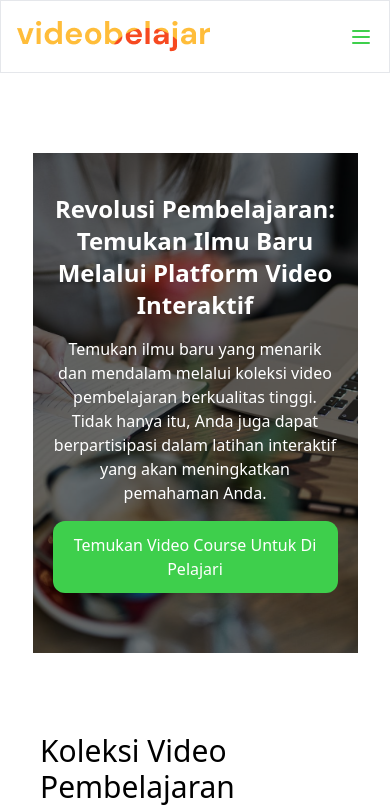
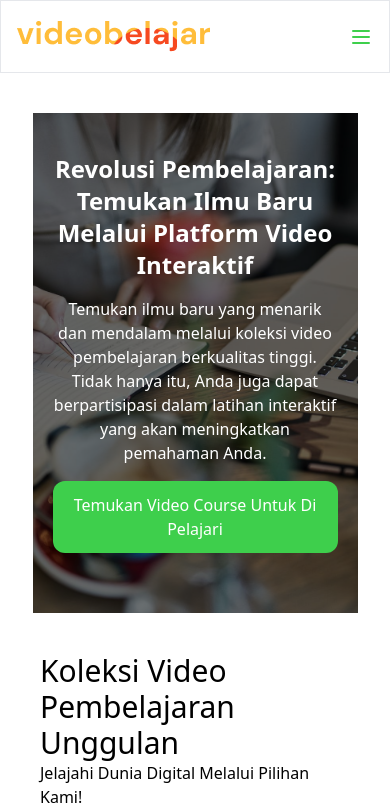
Before and after one commit to muhammadderi/video-belajar, a React (Vite) app: page / in a window 390 px wide. Shown: the top 809 px of the page. Built offline with nearby package versions, Linux system fonts and the light colour scheme; no server answers.

Commit message:
fix: padding in home

```diff
--- a/src/components/molecules/Hero.jsx
+++ b/src/components/molecules/Hero.jsx
@@ -8,7 +8,7 @@ const Hero = () => {
     navigate("/allProduct");
   };
   return (
-    <div className="flex justify-center items-center py-20">
+    <div className="flex justify-center items-center md:py-20 py-10">
       <div className="relative bg-[url('/bg-hero.jpg')] bg-cover bg-center h-[500px] md:h-[400px] w-5/6">
         <div className="absolute inset-0 bg-black/50">
           <div className="text-white flex flex-col justify-center items-center md:px-52 px-5 py-10 gap-4">
```
